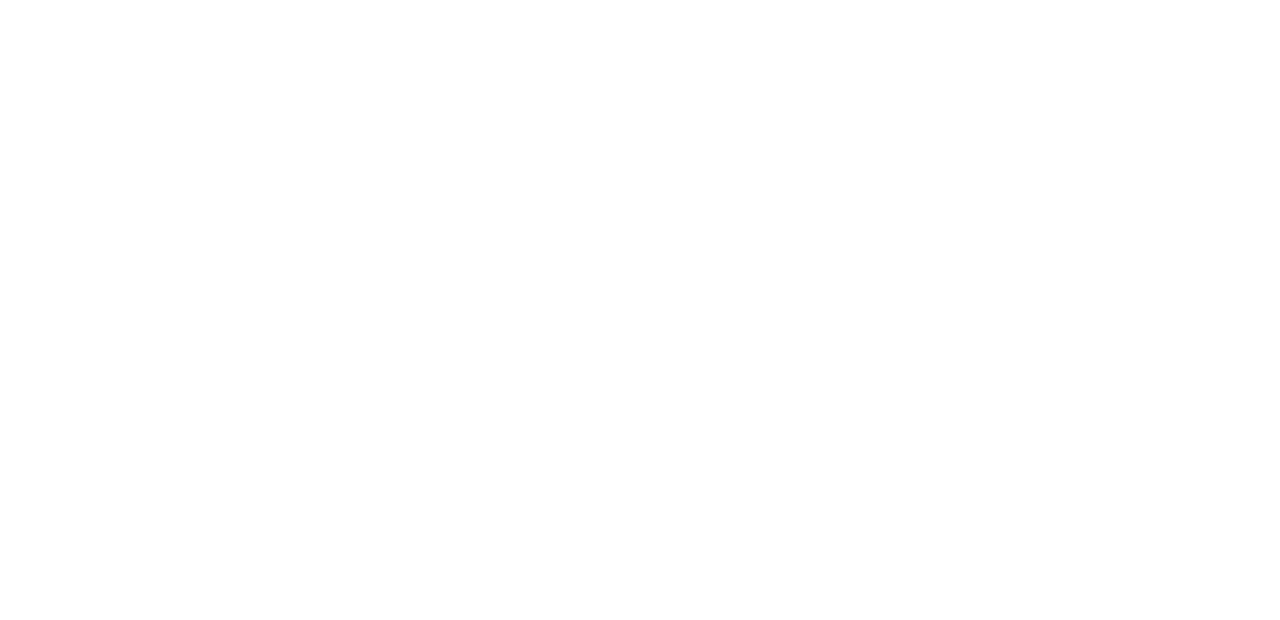
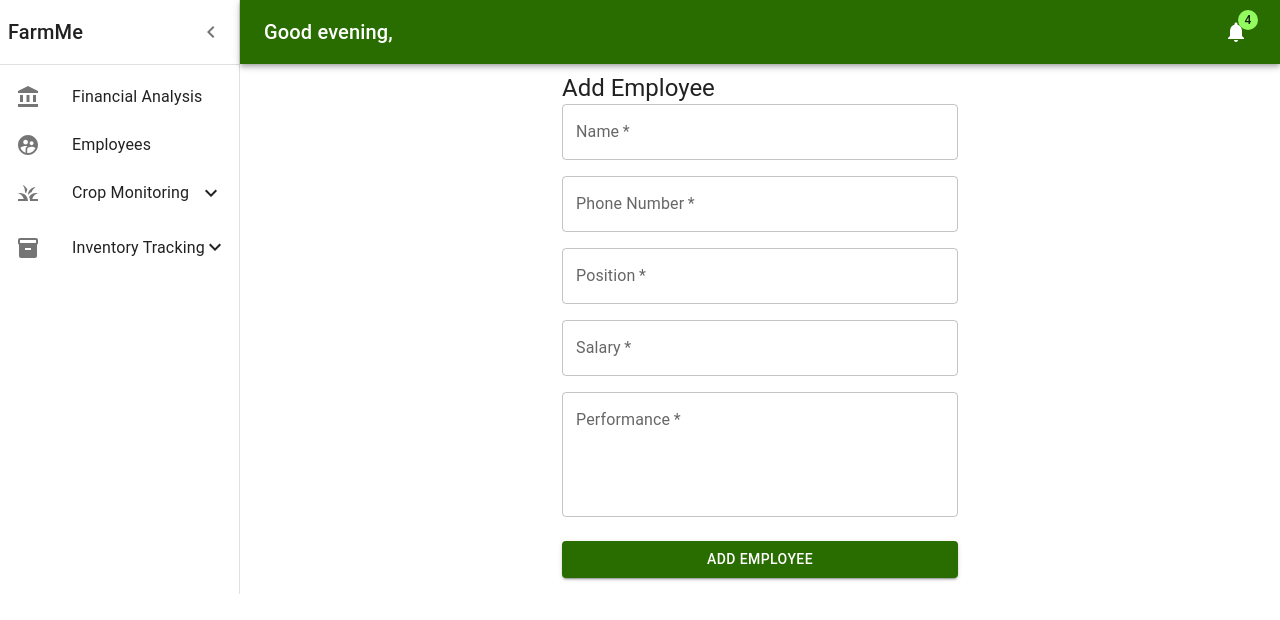
Before and after one commit to Abby422/Farmer, a React (Create React App) app: page /addEmployee in a window 1280 px wide. Before the commit this address had no page. Shown: the top 620 px of the page. Built offline with nearby package versions, Linux system fonts and the light colour scheme.

Commit message:
added employee UI

```diff
--- a/src/App.js
+++ b/src/App.js
@@ -12,6 +12,8 @@
 import LivestockInventory from "./pages/Inventory/LivestockInventory";
 import ViewInventory from "./pages/Inventory/ViewInventory";
 import theme from './theme';
+import Employees from "./pages/Employees/employees";
+import AddEmployee from "./pages/Employees/addEmployee";
 
 const DashboardLayout = ({ children }) => (
   <ThemeProvider theme={theme}>
@@ -61,10 +63,26 @@
         }
       />
       <Route
+        path="/addEmployee"
+        element={
+          <DashboardLayout>
+            <AddEmployee />
+          </DashboardLayout>
+        }
+      />
+      <Route
         path="/addInventory"
         element={
           <DashboardLayout>
             <Inventory />
+          </DashboardLayout>
+        }
+      />
+      <Route
+        path="/employees"
+        element={
+          <DashboardLayout>
+            <Employees />
           </DashboardLayout>
         }
       />
@@ -75,7 +93,7 @@
             <ViewInventory />
           </DashboardLayout>
         }
-        />
+      />
       <Route
         path="/addLivestock"
         element={
--- a/src/Components/TopBar.js
+++ b/src/Components/TopBar.js
@@ -101,7 +101,7 @@
             noWrap
             sx={{ flexGrow: 1 }}
           >
-            {getGreeting()}, User
+            {getGreeting()},
           </Typography>
           <IconButton color="inherit">
             <Badge badgeContent={4} color="secondary">
--- a/src/pages/Dashboard/ListItems.js
+++ b/src/pages/Dashboard/ListItems.js
@@ -2,20 +2,20 @@
 import ListItemButton from "@mui/material/ListItemButton";
 import ListItemIcon from "@mui/material/ListItemIcon";
 import ListItemText from "@mui/material/ListItemText";
-import DashboardIcon from "@mui/icons-material/Dashboard";
+import { SupervisedUserCircle } from "@mui/icons-material";
 import GrassIcon from "@mui/icons-material/Grass";
 import AccountBalanceIcon from "@mui/icons-material/AccountBalance";
 import InventoryIcon from "@mui/icons-material/Inventory";
 import { Link } from "react-router-dom";
-import { Add, ExpandLess, ExpandMore} from "@mui/icons-material";
+import { Add, ExpandLess, ExpandMore } from "@mui/icons-material";
 import { Collapse, List } from "@mui/material";
 
 export const MainListItems = () => {
   const [selectedIndex, setSelectedIndex] = React.useState(1);
   const [color, setColor] = React.useState("");
 
-  const [open, setOpen] = React.useState(true);
-  const [openInventory, setOpenInventory] = React.useState(true);
+  const [open, setOpen] = React.useState(false);
+  const [openInventory, setOpenInventory] = React.useState(false);
 
   const handleClick = () => {
     setOpen(!open);
@@ -23,12 +23,11 @@
 
   const handleInventoryClick = () => {
     setOpenInventory(!openInventory);
-  }
+  };
   const handleListItemClick = (event, index) => {
     setSelectedIndex(index);
     setColor("#8c5000");
   };
-
 
   return (
     <>
@@ -40,9 +39,21 @@
         onClick={(e) => handleListItemClick(e, 0)}
       >
         <ListItemIcon>
-          <DashboardIcon />
+          <AccountBalanceIcon />
         </ListItemIcon>
-        <ListItemText primary="Dashboard" />
+        <ListItemText primary="Financial Analysis" />
+      </ListItemButton>
+      <ListItemButton
+        component={Link}
+        to="/employees"
+        selected={selectedIndex === 0}
+        color={color}
+        onClick={(e) => handleListItemClick(e, 0)}
+      >
+        <ListItemIcon>
+          <SupervisedUserCircle />
+        </ListItemIcon>
+        <ListItemText primary="Employees" />
       </ListItemButton>
       <ListItemButton
         component={Link}
@@ -77,27 +88,25 @@
       </Collapse>
       <ListItemButton
         selected={selectedIndex === 0}
-        onClick={(e) => handleListItemClick(e, 0)}
-      >
-        <ListItemIcon>
-          <AccountBalanceIcon />
-        </ListItemIcon>
-        <ListItemText primary="Financial Analysis" />
-      </ListItemButton>
-      <ListItemButton
-        selected={selectedIndex === 0}
         component={Link}
         to="/addInventory"
         onClick={(e) => {
-          handleInventoryClick()
-          handleListItemClick(e, 0)
-          }}
+          handleInventoryClick();
+          handleListItemClick(e, 0);
+        }}
       >
         <ListItemIcon>
           <InventoryIcon />
         </ListItemIcon>
         <ListItemText primary="Inventory Tracking" />
-        {openInventory ? <ExpandLess /> : <ExpandMore />}
+        <ListItemText
+          style={{
+            marginTop: "10px",
+            marginLeft: "20px",
+          }}
+        >
+          {openInventory ? <ExpandLess /> : <ExpandMore />}
+        </ListItemText>
       </ListItemButton>
       <Collapse in={openInventory} timeout="auto" unmountOnExit>
         <List>
@@ -120,7 +129,7 @@
             <ListItemText primary="View Inventory" />
           </ListItemButton>
         </List>
-    </Collapse>
+      </Collapse>
     </>
   );
 };
--- /dev/null
+++ b/src/pages/Employees/addEmployee.js
@@ -0,0 +1,149 @@
+import React, { useState } from "react";
+import {
+  ThemeProvider,
+  CssBaseline,
+  Container,
+  Box,
+  Typography,
+  Grid,
+  TextField,
+  Button,
+} from "@mui/material";
+
+const defaultTheme = {}; // Assuming you have defined your theme somewhere
+
+function AddEmployee() {
+  const [formData, setFormData] = useState({
+    name: "",
+    phoneNumber: "",
+    position: "",
+    salary: "",
+    performance: "",
+  });
+
+  const handleChange = (e) => {
+    const { name, value } = e.target;
+    setFormData((prevData) => ({
+      ...prevData,
+      [name]: value,
+    }));
+  };
+
+  const handleSubmit = async (e) => {
+    e.preventDefault();
+
+    // Send the form data to your Django backend
+    try {
+      const response = await fetch("YOUR_BACKEND_API_ENDPOINT", {
+        method: "POST",
+        headers: {
+          "Content-Type": "application/json",
+        },
+        body: JSON.stringify(formData),
+      });
+
+      // Handle the response as needed
+      if (response.ok) {
+        // Data successfully submitted
+        console.log("Employee added successfully");
+      } else {
+        // Handle error response
+        console.error("Error adding employee");
+      }
+    } catch (error) {
+      console.error("Error adding employee", error);
+    }
+  };
+
+  return (
+    <ThemeProvider theme={defaultTheme}>
+      <Container component="main" maxWidth="xs">
+        <CssBaseline />
+        <Box
+          sx={{
+            marginTop: 8,
+            display: "flex",
+            flexDirection: "column",
+            alignItems: "center",
+          }}
+        >
+          <Box
+            component="form"
+            noValidate
+            sx={{ mt: 1 }}
+            onSubmit={handleSubmit}
+          >
+            <Typography component="h1" variant="h5">
+              Add Employee
+            </Typography>
+            <Grid container spacing={2}>
+              <Grid item xs={12}>
+                <TextField
+                  name="name"
+                  required
+                  fullWidth
+                  label="Name"
+                  value={formData.name}
+                  onChange={handleChange}
+                />
+              </Grid>
+              <Grid item xs={12}>
+                <TextField
+                  name="phoneNumber"
+                  required
+                  fullWidth
+                  label="Phone Number"
+                  value={formData.phoneNumber}
+                  onChange={handleChange}
+                />
+              </Grid>
+              <Grid item xs={12}>
+                <TextField
+                  name="position"
+                  required
+                  fullWidth
+                  label="Position"
+                  value={formData.position}
+                  onChange={handleChange}
+                />
+              </Grid>
+              <Grid item xs={12}>
+                <TextField
+                  name="salary"
+                  required
+                  fullWidth
+                  label="Salary"
+                  type="number"
+                  value={formData.salary}
+                  onChange={handleChange}
+                />
+              </Grid>
+              <Grid item xs={12}>
+                <TextField
+                  name="performance"
+                  required
+                  fullWidth
+                  label="Performance"
+                  multiline
+                  rows={4}
+                  value={formData.performance}
+                  onChange={handleChange}
+                />
+              </Grid>
+            </Grid>
+            <Button
+              type="submit"
+              fullWidth
+              variant="contained"
+              sx={{ mt: 3, mb: 2, bgcolor: "#296c00", color: "white" }}
+            >
+              Add Employee
+            </Button>
+          </Box>
+        </Box>
+      </Container>
+    </ThemeProvider>
+  );
+}
+
+export default AddEmployee;
--- /dev/null
+++ b/src/pages/Employees/employees.js
@@ -0,0 +1,140 @@
+import * as React from "react";
+import Paper from "@mui/material/Paper";
+import Table from "@mui/material/Table";
+import TableBody from "@mui/material/TableBody";
+import TableCell from "@mui/material/TableCell";
+import TableContainer from "@mui/material/TableContainer";
+import TableHead from "@mui/material/TableHead";
+import TablePagination from "@mui/material/TablePagination";
+import Button from "@mui/material/Button";
+import TableRow from "@mui/material/TableRow";
+import { useNavigate } from "react-router-dom";
+
+const columns = [
+  { id: "name", label: "Name", minWidth: 170 },
+  { id: "code", label: "ISO\u00a0Code", minWidth: 100 },
+  {
+    id: "population",
+    label: "Population",
+    minWidth: 170,
+    align: "right",
+    format: (value) => value.toLocaleString("en-US"),
+  },
+  {
+    id: "size",
+    label: "Size\u00a0(km\u00b2)",
+    minWidth: 170,
+    align: "right",
+    format: (value) => value.toLocaleString("en-US"),
+  },
+  {
+    id: "density",
+    label: "Density",
+    minWidth: 170,
+    align: "right",
+    format: (value) => value.toFixed(2),
+  },
+];
+
+function createData(name, code, population, size) {
+  const density = population / size;
+  return { name, code, population, size, density };
+}
+
+const rows = [
+  createData("India", "IN", 1324171354, 3287263),
+  createData("China", "CN", 1403500365, 9596961),
+  createData("Italy", "IT", 60483973, 301340),
+  createData("United States", "US", 327167434, 9833520),
+  createData("Canada", "CA", 37602103, 9984670),
+  createData("Australia", "AU", 25475400, 7692024),
+  createData("Germany", "DE", 83019200, 357578),
+  createData("Ireland", "IE", 4857000, 70273),
+  createData("Mexico", "MX", 126577691, 1972550),
+  createData("Japan", "JP", 126317000, 377973),
+  createData("France", "FR", 67022000, 640679),
+  createData("United Kingdom", "GB", 67545757, 242495),
+  createData("Russia", "RU", 146793744, 17098246),
+  createData("Nigeria", "NG", 200962417, 923768),
+  createData("Brazil", "BR", 210147125, 8515767),
+];
+
+export default function Employees() {
+  const [page, setPage] = React.useState(0);
+  const [rowsPerPage, setRowsPerPage] = React.useState(10);
+
+  const navigate = useNavigate();
+  const handleChangePage = (event, newPage) => {
+    setPage(newPage);
+  };
+
+  const handleChangeRowsPerPage = (event) => {
+    setRowsPerPage(+event.target.value);
+    setPage(0);
+  };
+
+  return (
+    <Paper sx={{ width: "100%", overflow: "hidden", marginTop: "5%" }}>
+      <Button
+        variant="contained"
+        style={{
+          backgroundColor: "#296c00",
+          color: "white",
+          marginLeft: "1%",
+          flex: 1,
+        }}
+        onClick={() => {
+          navigate("/addEmployee");
+        }}
+      >
+        Add Employees
+      </Button>
+      <TableContainer sx={{ maxHeight: 440 }}>
+        <Table stickyHeader aria-label="sticky table">
+          <TableHead>
+            <TableRow>
+              {columns.map((column) => (
+                <TableCell
+                  key={column.id}
+                  align={column.align}
+                  style={{ minWidth: column.minWidth }}
+                >
+                  {column.label}
+                </TableCell>
+              ))}
+            </TableRow>
+          </TableHead>
+          <TableBody>
+            {rows
+              .slice(page * rowsPerPage, page * rowsPerPage + rowsPerPage)
+              .map((row) => {
+                return (
+                  <TableRow hover role="checkbox" tabIndex={-1} key={row.code}>
+                    {columns.map((column) => {
+                      const value = row[column.id];
+                      return (
+                        <TableCell key={column.id} align={column.align}>
+                          {column.format && typeof value === "number"
+                            ? column.format(value)
+                            : value}
+                        </TableCell>
+                      );
+                    })}
+                  </TableRow>
+                );
+              })}
+          </TableBody>
+        </Table>
+      </TableContainer>
+      <TablePagination
+        rowsPerPageOptions={[10, 25, 100]}
+        component="div"
+        count={rows.length}
+        rowsPerPage={rowsPerPage}
+        page={page}
+        onPageChange={handleChangePage}
+        onRowsPerPageChange={handleChangeRowsPerPage}
+      />
+    </Paper>
+  );
+}
```
Also changed, not shown: src/pages/Inventory/Employee.js (deleted).
